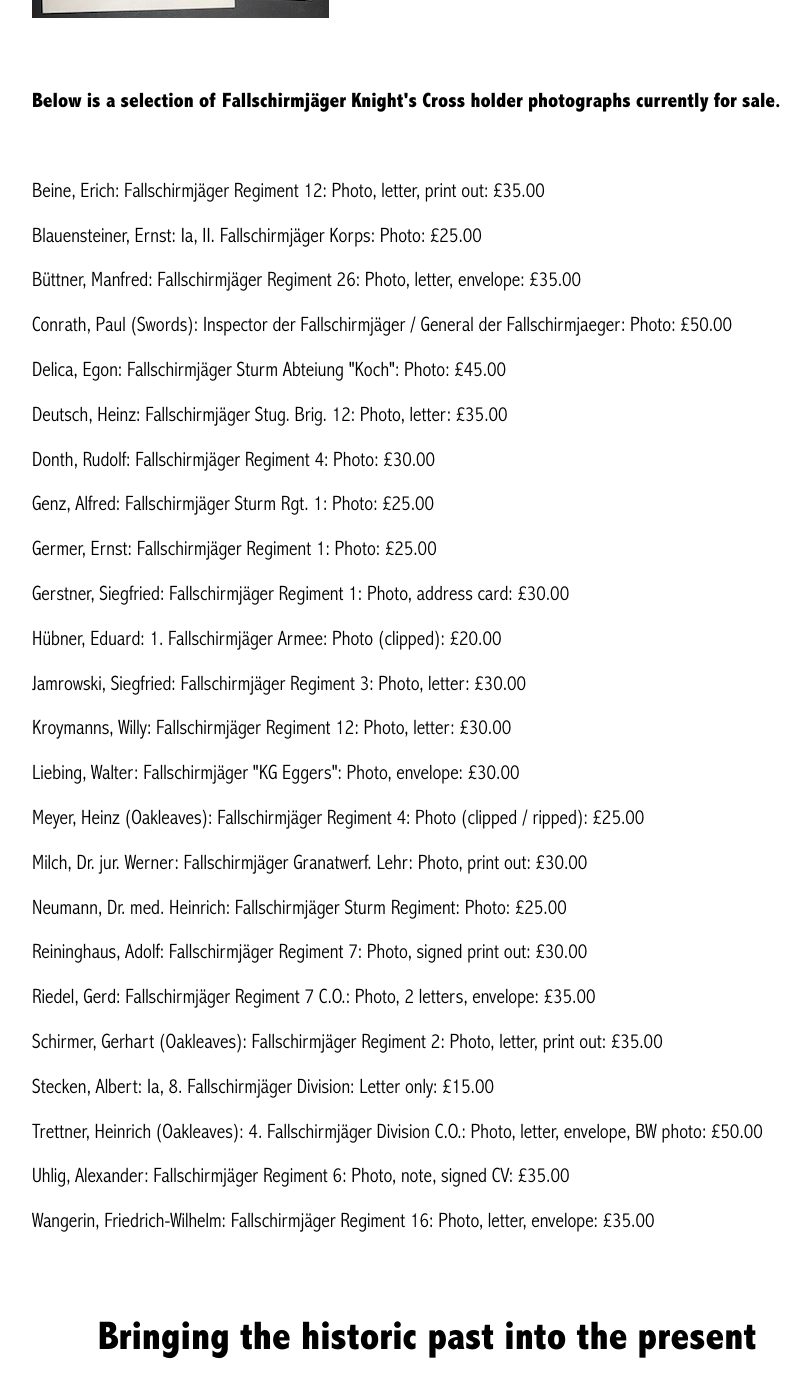
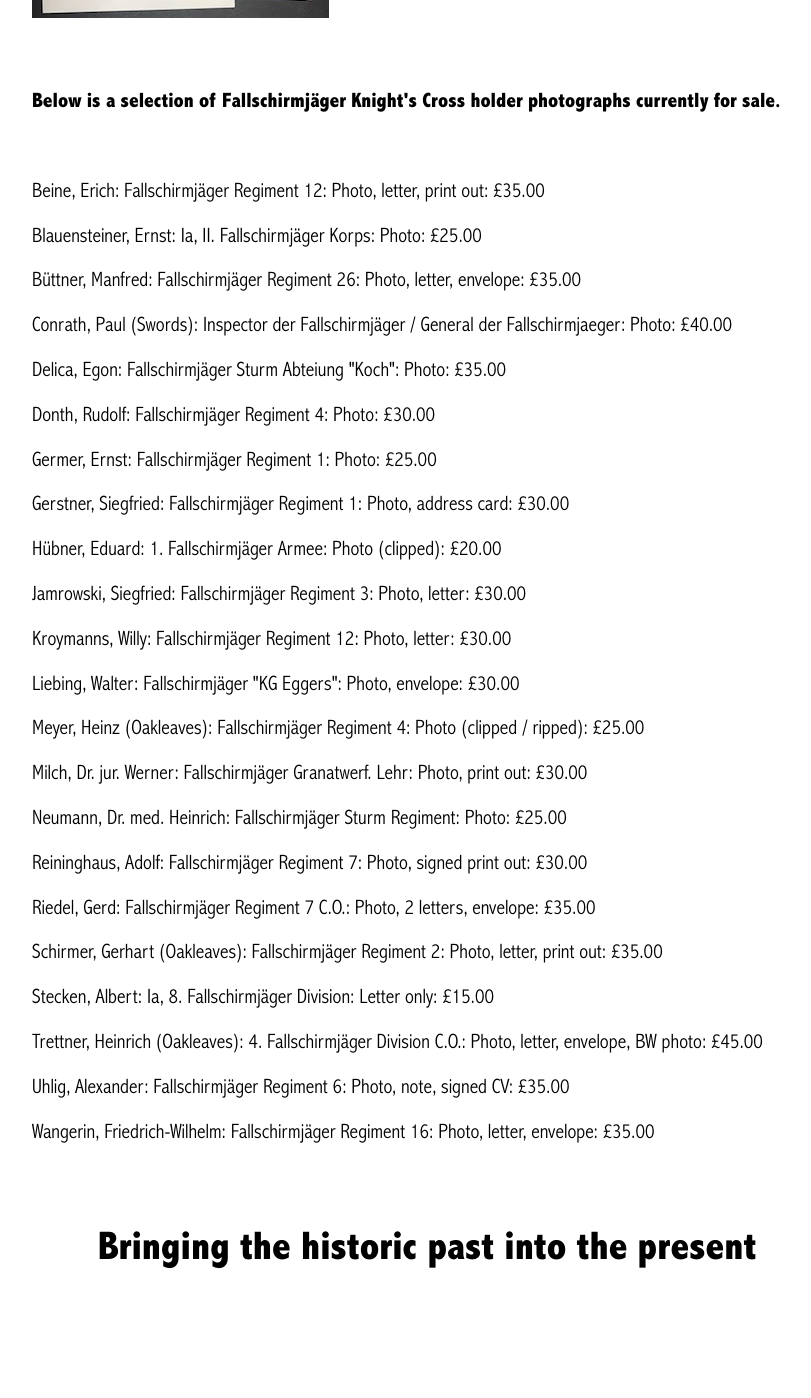
Before and after one commit to lahphotographs/lahphotographs.github.com, a Jekyll site: the page built from fallschirmjäger_photos.md, in a window 1280 px wide and 1400 px high, scrolled down 887 px. Shown: the whole window, without its empty margins (213-1024 px from the left). Built offline with Jekyll 4.4.1, drawn with Linux system fonts in a browser that asks for light colours; after the commit the page ends 2197 px from its top, so only the background shows below that.

Commit message:
Update fallschirmjäger_photos.md

```diff
--- a/fallschirmjäger_photos.md
+++ b/fallschirmjäger_photos.md
@@ -18,11 +18,9 @@ permalink: /fallschirmjäger_photos.html
 <p>Beine,	Erich: Fallschirmjäger Regiment 12:	Photo, letter, print out:	£35.00
 <p>Blauensteiner,	Ernst: Ia, II. Fallschirmjäger Korps:	Photo: £25.00
 <p>Büttner,	Manfred: Fallschirmjäger Regiment 26: Photo, letter, envelope: £35.00
-<p>Conrath,	Paul (Swords): Inspector der Fallschirmjäger / General der Fallschirmjaeger: Photo:	£50.00
-<p>Delica,	Egon: Fallschirmjäger Sturm Abteiung "Koch":	Photo: £45.00
-<p>Deutsch,	Heinz: Fallschirmjäger Stug. Brig. 12:	Photo, letter: £35.00
+<p>Conrath,	Paul (Swords): Inspector der Fallschirmjäger / General der Fallschirmjaeger: Photo:	£40.00
+<p>Delica,	Egon: Fallschirmjäger Sturm Abteiung "Koch":	Photo: £35.00
 <p>Donth,	Rudolf:	Fallschirmjäger Regiment 4:	Photo: £30.00
-<p>Genz,	Alfred:	Fallschirmjäger Sturm Rgt. 1: Photo: £25.00
 <p>Germer,	Ernst: Fallschirmjäger Regiment 1:	Photo: £25.00
 <p>Gerstner,	Siegfried: Fallschirmjäger Regiment 1:	Photo, address card: £30.00
 <p>Hübner,	Eduard:	1. Fallschirmjäger Armee:	Photo (clipped): £20.00
@@ -36,6 +34,6 @@ permalink: /fallschirmjäger_photos.html
 <p>Riedel,	Gerd:	Fallschirmjäger Regiment 7 C.O.:	Photo, 2 letters, envelope:	£35.00
 <p>Schirmer,	Gerhart	(Oakleaves): Fallschirmjäger Regiment 2:	Photo, letter, print out:	£35.00
 <p>Stecken,	Albert:	Ia, 8. Fallschirmjäger Division:	Letter only:	£15.00
-<p>Trettner,	Heinrich	(Oakleaves): 4. Fallschirmjäger Division C.O.: Photo, letter, envelope, BW photo:	£50.00
+<p>Trettner,	Heinrich	(Oakleaves): 4. Fallschirmjäger Division C.O.: Photo, letter, envelope, BW photo:	£45.00
 <p>Uhlig,	Alexander: Fallschirmjäger Regiment 6:	Photo, note, signed CV:	£35.00
 <p>Wangerin,	Friedrich-Wilhelm: Fallschirmjäger Regiment 16:	Photo, letter, envelope: £35.00
```
